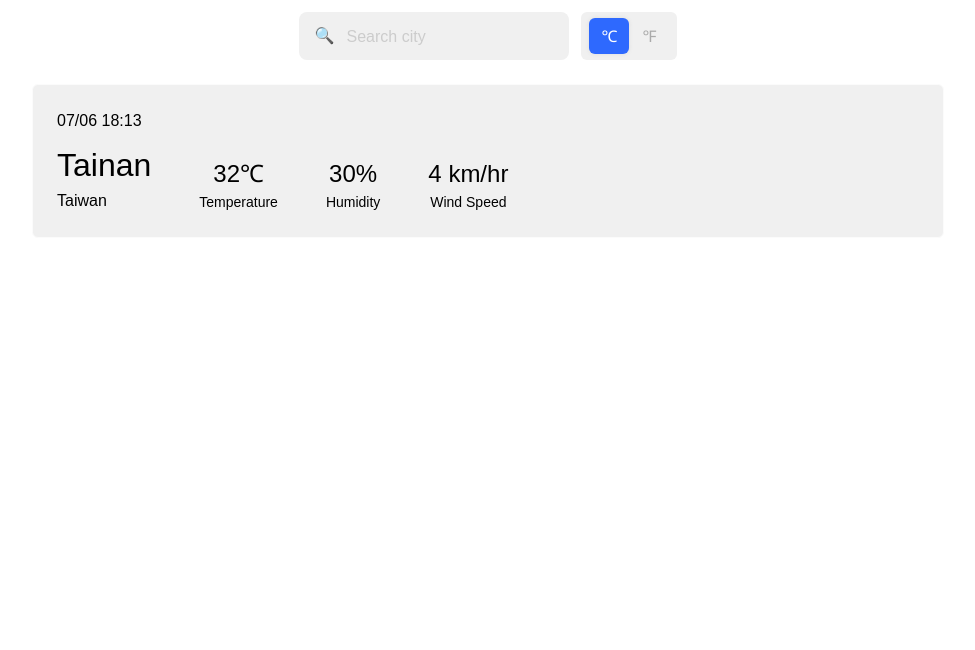
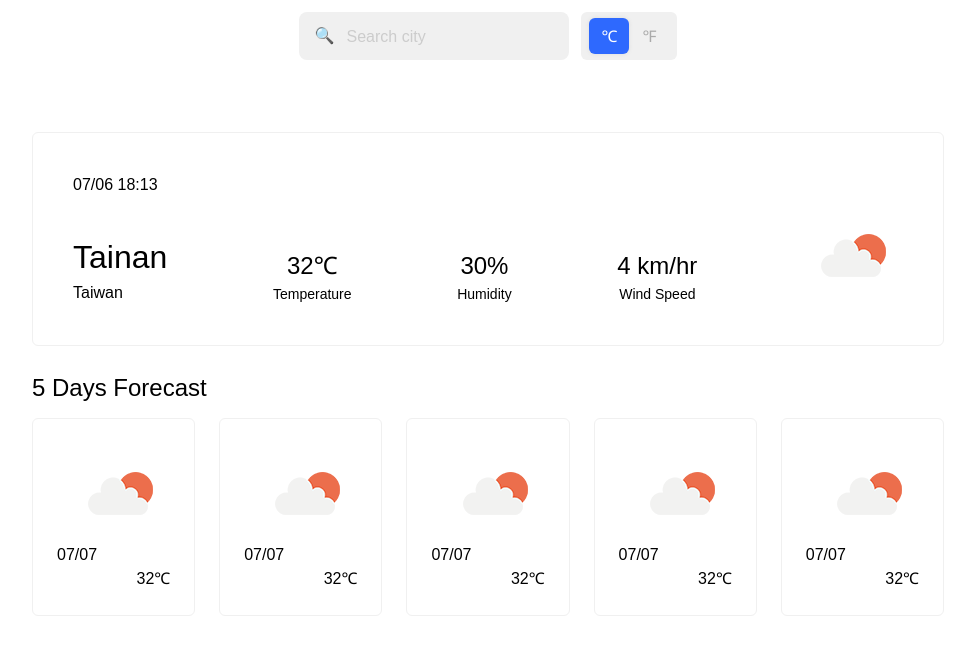
Before and after one commit to star82620/weather-dashboard, a React (Vite) app: page / in a window 1280 px wide. Shown: the top 650 px of the page, without its empty margins (152-1127 px from the left). Built offline with nearby package versions, Linux system fonts and the light colour scheme.

Commit message:
feature: Forecast layout and styled

```diff
--- a/src/components/Main/index.tsx
+++ b/src/components/Main/index.tsx
@@ -1,3 +1,4 @@
+import { TemperatureValue } from "../../constants/style/commonStyled";
 import {
   City,
   Country,
@@ -10,21 +11,22 @@ import {
   Title,
   WindSpeed,
   Wrapper,
+  Forecast,
+  DayCard,
+  DateText,
+  ForecastTitle,
+  Image,
 } from "./styled";
 
-export default function Main() {
-  return (
-    <Wrapper>
+const CurrentWeatherSection = () => (
   <CurrentWeather>
     <Time>07/06 18:13</Time>
-
     <Location>
       <City>Tainan</City>
       <Country>Taiwan</Country>
     </Location>
-
-        <Temperature $unit="℃">
-          <Content>32</Content>
+    <Temperature>
+      <TemperatureValue $unit="℃">32</TemperatureValue>
       <Title>Temperature</Title>
     </Temperature>
     <Humidity>
@@ -35,7 +37,28 @@ export default function Main() {
       <Content>4 km/hr</Content>
       <Title>Wind Speed</Title>
     </WindSpeed>
+    <Image src="/public/images/weather_code/02d@2x.png" alt="02d" />
   </CurrentWeather>
+);
+
+const Cards = () => {
+  return Array.from({ length: 5 }, (_, i) => (
+    <DayCard>
+      <Image src={"/public/images/weather_code/02d@2x.png"} alt="weather-02d" />
+      <DateText>07/07</DateText>
+      <TemperatureValue $unit="℃">32</TemperatureValue>
+    </DayCard>
+  ));
+};
+
+export default function Main() {
+  return (
+    <Wrapper>
+      <CurrentWeatherSection />
+      <Forecast>
+        <ForecastTitle>5 Days Forecast</ForecastTitle>
+        <Cards />
+      </Forecast>
     </Wrapper>
   );
 }
--- a/src/components/Main/styled.tsx
+++ b/src/components/Main/styled.tsx
@@ -1,8 +1,4 @@
 import styled, { css } from "styled-components";
-
-type Unit = {
-  $unit: string;
-};
 
 const TextAlignCenter = css`
   text-align: center;
@@ -14,21 +10,21 @@ export const Wrapper = styled.main`
   flex-direction: column;
   justify-content: start;
   align-items: center;
-  padding: 12px;
+  padding: 60px;
 `;
 
 export const CurrentWeather = styled.div`
   display: flex;
-  justify-content: flex-start;
+  justify-content: space-between;
   align-items: flex-end;
   align-content: flex-end;
   flex-wrap: wrap;
   gap: 8px 48px;
   width: 100%;
   max-width: 912px;
-  padding: 24px;
-  background-color: ${({ theme }) => theme.colors.grayLight};
-  border: 1px solid ${({ theme }) => theme.colors.light};
+  padding: 40px;
+  /* background-color: ${({ theme }) => theme.colors.grayLight}; */
+  border: 1px solid ${({ theme }) => theme.colors.grayLight};
   border-radius: ${({ theme }) => theme.borderRadius.common};
 `;
 
@@ -36,7 +32,7 @@ export const Content = styled.p`
   font-size: 24px;
 `;
 
-export const Title = styled.h3`
+export const Title = styled.h4`
   font-size: 14px;
 `;
 
@@ -52,16 +48,9 @@ export const City = styled.p`
 
 export const Country = styled.p``;
 
-export const Temperature = styled.div<Unit>`
+export const Temperature = styled.div`
   ${TextAlignCenter}
-
-  ${({ $unit }) =>
-    $unit &&
-    css`
-      ${Content}::after {
-        content: "${$unit}";
-      }
-    `}
+  font-size: 24px;
 `;
 
 export const Humidity = styled.div`
@@ -71,3 +60,36 @@ export const Humidity = styled.div`
 export const WindSpeed = styled.div`
   ${TextAlignCenter}
 `;
+
+export const Forecast = styled.section`
+  display: flex;
+  flex-wrap: wrap;
+  justify-content: space-between;
+  gap: 12px 24px;
+  width: 100%;
+  max-width: 912px;
+  margin-top: 24px;
+`;
+
+export const ForecastTitle = styled.h3`
+  width: 100%;
+  font-size: 24px;
+`;
+
+export const DayCard = styled.div`
+  flex-grow: 1;
+  display: flex;
+  flex-direction: column;
+  justify-content: flex-end;
+  align-items: flex-end;
+
+  padding: 24px;
+  border: 1px solid ${({ theme }) => theme.colors.grayLight};
+  border-radius: ${({ theme }) => theme.borderRadius.common};
+`;
+
+export const Image = styled.img``;
+
+export const DateText = styled.p`
+  align-self: flex-start;
+`;
--- /dev/null
+++ b/src/constants/style/commonStyled.tsx
@@ -0,0 +1,15 @@
+import styled, { css } from "styled-components";
+
+type Unit = {
+  $unit: string;
+};
+
+export const TemperatureValue = styled.div<Unit>`
+  ${({ $unit }) =>
+    $unit &&
+    css`
+      &::after {
+        content: "${$unit}";
+      }
+    `}
+`;
```
Also changed, not shown: public/images/weather_code/02d@2x.png (added). Lines whose indentation alone changed are shown as unchanged.
